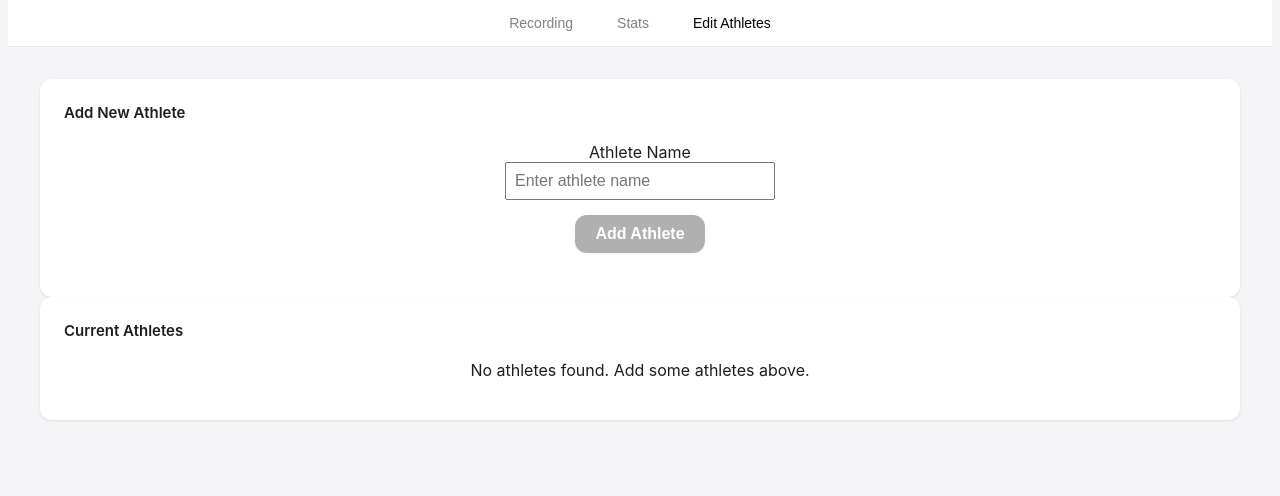
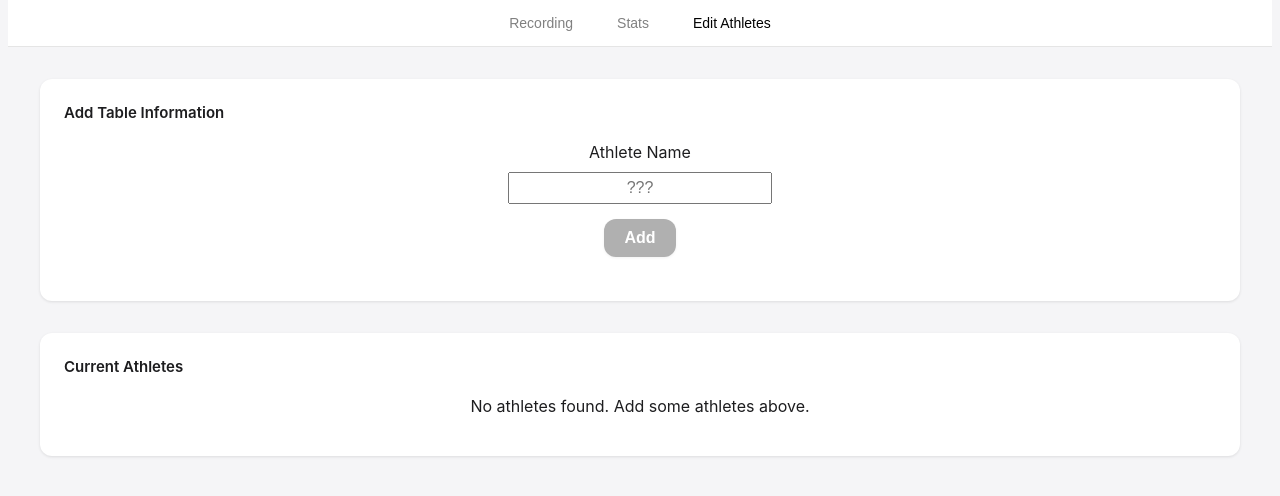
Before and after one commit to LeifHoffman/EtownMotionTracking, a PHP site: page /edit.php in a window 1280 px wide. Shown: the part 86-582 px from the top of the page. Run offline with PHP 8.4, Linux system fonts and the light colour scheme.

Commit message:
Edit page visuals

```diff
--- a/edit.php
+++ b/edit.php
@@ -67,8 +67,8 @@ $athletes = $db->query("SELECT id, name FROM athletes ORDER BY name")->fetchAll(
         <?php endif; ?>
 
         <!-- Add Athlete Form -->
-        <div class="table-card">
-            <div class="chart-title">Add New Athlete</div>
+        <div class="table-card" style="margin-bottom: 32px;">
+            <div class="chart-title">Add Table Information</div>
 
             <!-- Centered input and button -->
             <div style="text-align: center; margin: 20px 0;">
@@ -81,9 +81,9 @@ $athletes = $db->query("SELECT id, name FROM athletes ORDER BY name")->fetchAll(
                             type="text"
                             id="athleteName"
                             name="name"
-                            placeholder="Enter athlete name"
+                            placeholder="???"
                             required
-                            style="padding: 8px; width: 250px; font-size: 1rem;"
+                            style="padding: 5px; width: 250px; font-size: 1rem; text-align: center; margin-top: 10px;"
                         >
                     </div>
 
@@ -95,7 +95,7 @@ $athletes = $db->query("SELECT id, name FROM athletes ORDER BY name")->fetchAll(
                             disabled
                             style="padding: 10px 20px; font-size: 1rem; cursor: not-allowed;"
                         >
-                            Add Athlete
+                            Add
                         </button>
                     </div>
                 </form>
@@ -122,13 +122,13 @@ $athletes = $db->query("SELECT id, name FROM athletes ORDER BY name")->fetchAll(
                     <tbody>
                         <?php foreach ($athletes as $index => $athlete): ?>
                             <tr style="border-bottom: 1px solid #ddd;">
-                                <td style="padding: 12px; text-align: center;">
+                                <td style="padding: 12px; text-align: left;">
                                     <?php echo $index + 1; ?>
                                 </td>
                                 <td style="padding: 12px;">
                                     <?php echo htmlspecialchars($athlete['name']); ?>
                                 </td>
-                                <td style="padding: 12px; text-align: center;">
+                                <td style="padding: 12px; text-align: left;">
                                     <form
                                         method="POST"
                                         class="delete-form"
```
